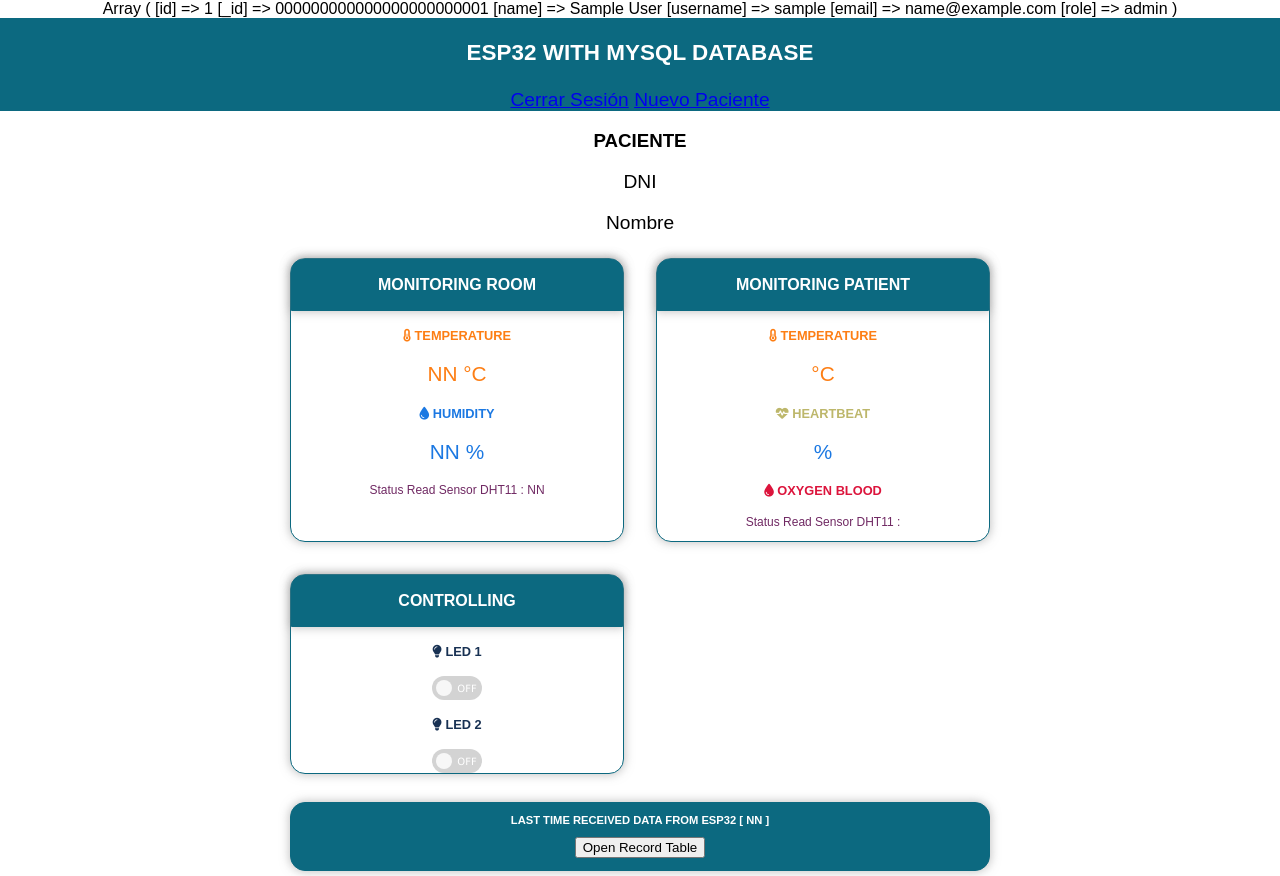
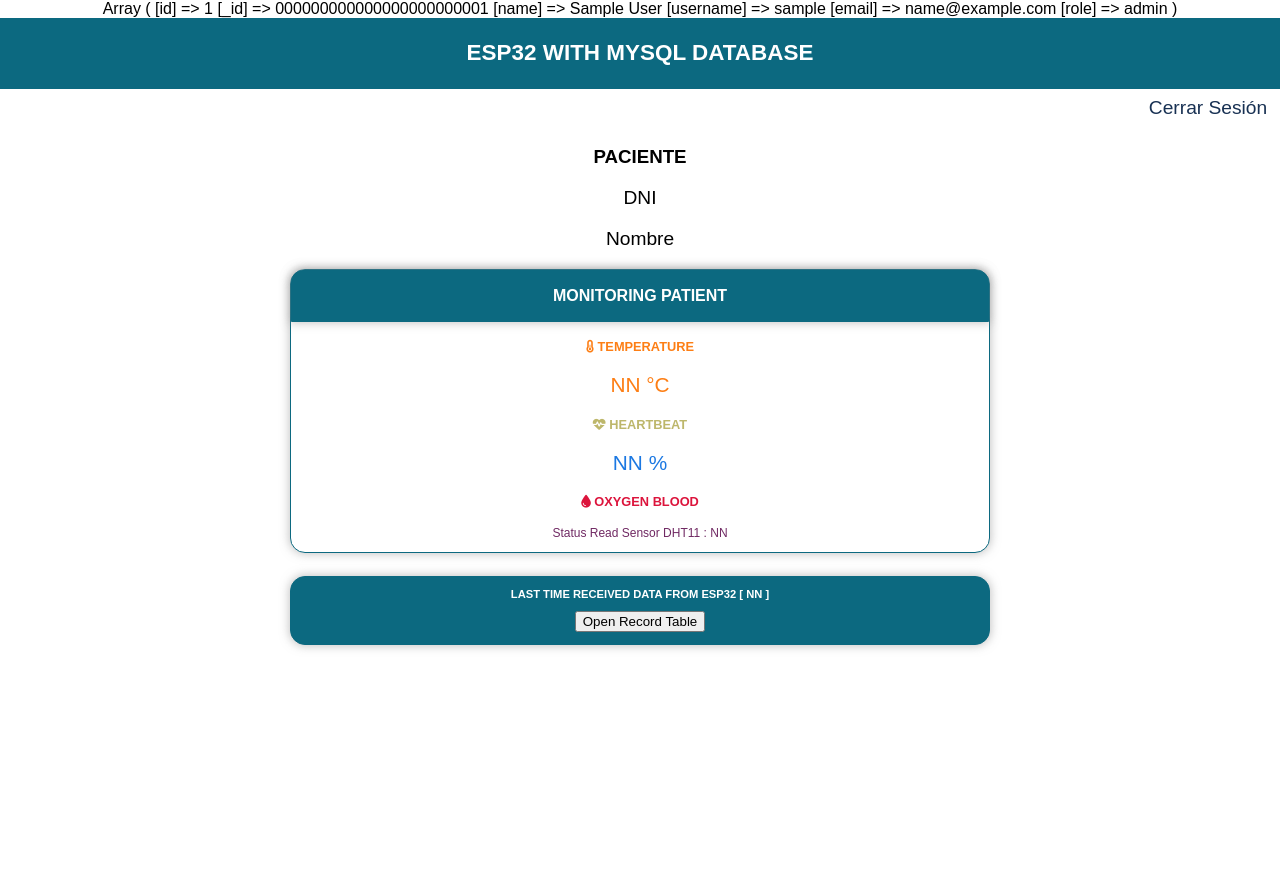
Before and after one commit to KennethM19/Esp32, a PHP site: page /pageHome.php in a window 1280 px wide. After the commit the page ends 650 px from the top, so only its background shows below. Run offline with PHP 8.4, Linux system fonts and the light colour scheme; the visitor is signed in with stand-in values (Sample User, id 1); some libraries are stand-ins or nearby versions.

Commit message:
feat: styles

```diff
--- a/ui/css/HomeStyle.css
+++ b/ui/css/HomeStyle.css
@@ -21,6 +21,22 @@ body {
     background-color: #0c6980;
     color: white;
     font-size: 1.2rem;
+}
+
+.session {
+    padding: 0.5rem;
+    background-color: white;
+    display: flex;
+    justify-content: right;
+}
+
+.session a {
+    padding: 0 0.3rem;
+    text-decoration: none;
+    color: #183153;
+}
+.session a:hover{
+    color: #1b78e2;
 }
 
 .content {
--- a/ui/home/pageHome.php
+++ b/ui/home/pageHome.php
@@ -17,8 +17,9 @@ if (empty($_SESSION['user'])) {
 <body>
 <div class="topnav">
     <h3>ESP32 WITH MYSQL DATABASE</h3>
+    <div class="session">
         <a href="connLogout.php" class="button">Cerrar Sesión</a>
-    <a href="pageRecordPatient.php" class="button">Nuevo Paciente</a>
+    </div>
 </div>
 
 <section>
@@ -30,25 +31,8 @@ if (empty($_SESSION['user'])) {
 </section>
 
 
-<div class="content">
 <div class="cards">
 
-
-        <div class="card">
-            <div class="card header">
-                <h3 style="font-size: 1rem;">MONITORING ROOM</h3>
-            </div>
-
-
-            <h4 class="temperatureColor"><i class="fas fa-thermometer-half"></i> TEMPERATURE</h4>
-            <p class="temperatureColor"><span class="reading"><span id="ESP32_01_Temp"></span> &deg;C</span></p>
-            <h4 class="humidityColor"><i class="fas fa-tint"></i> HUMIDITY</h4>
-            <p class="humidityColor"><span class="reading"><span id="ESP32_01_Humd"></span> &percnt;</span></p>
-
-
-            <p class="statusreadColor"><span>Status Read Sensor DHT11 : </span><span
-                        id="ESP32_01_Status_Read_DHT11"></span></p>
-        </div>
     <div class="card">
         <div class="card header">
             <h3 style="font-size: 1rem;">MONITORING PATIENT</h3>
@@ -66,26 +50,7 @@ if (empty($_SESSION['user'])) {
                     id="ESP32_01_Status_Read_DHT11"></span></p>
     </div>
 
-        <div class="card">
-            <div class="card header">
-                <h3 style="font-size: 1rem;">CONTROLLING</h3>
-            </div>
 
-
-            <h4 class="LEDColor"><i class="fas fa-lightbulb"></i> LED 1</h4>
-            <label class="switch">
-                <input type="checkbox" id="ESP32_01_TogLED_01" onclick="GetTogBtnLEDState('ESP32_01_TogLED_01')">
-                <div class="sliderTS"></div>
-            </label>
-            <h4 class="LEDColor"><i class="fas fa-lightbulb"></i> LED 2</h4>
-            <label class="switch">
-                <input type="checkbox" id="ESP32_01_TogLED_02" onclick="GetTogBtnLEDState('ESP32_01_TogLED_02')">
-                <div class="sliderTS"></div>
-            </label>
-
-        </div>
-
-    </div>
 </div>
 
 <br>
--- a/ui/home/pagePatient.php
+++ b/ui/home/pagePatient.php
@@ -26,9 +26,11 @@ $idCampus = isset($_GET['id_campus']) ? $_GET['id_campus'] : "";
 </head>
 
 <body>
-<div class="top">
+<div class="topnav">
     <h3>ESP32 WITH MYSQL DATABASE</h3>
-    <a href="connLogout.php" class="button">Cerrar Sesión</a>
+    <div class="session">
+        <a href="connLogout.php" class="button">Cerrar Sesión</a>
+    </div>
 </div>
 
 <br>
```
Also changed, not shown: ui/css/PatientStyle.css (+35 -1 lines), ui/css/RecordPatientStyle.css (+9 -1 lines), ui/home/pageRecordPatient.php (+7 -6 lines). Lines whose indentation alone changed are shown as unchanged.
